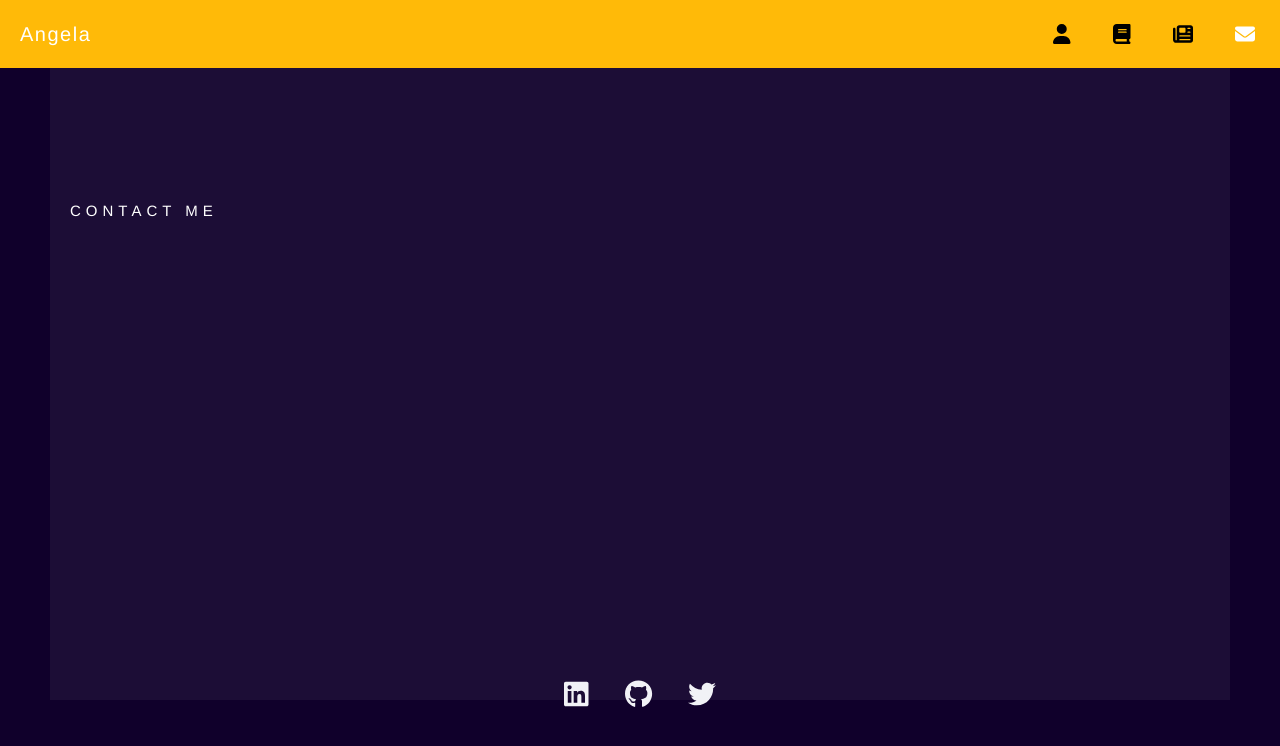
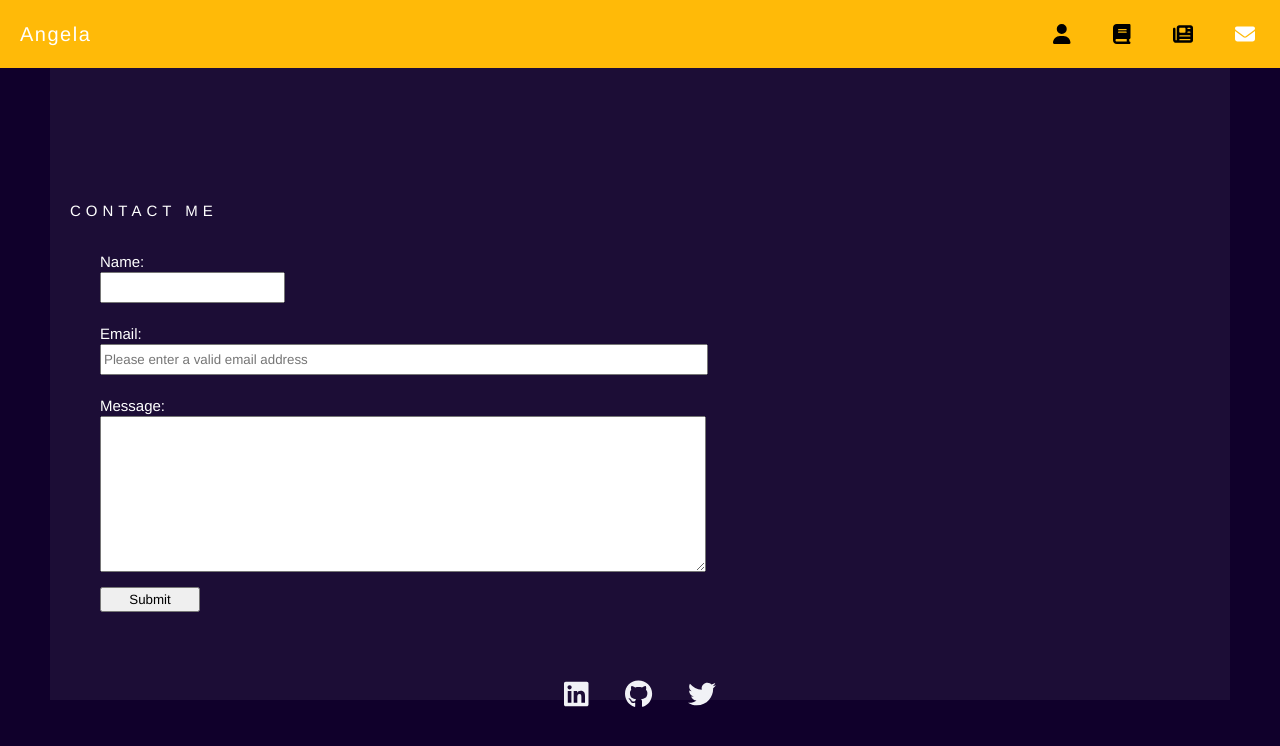
Before and after one commit to angelawong3/react-portfolio, a React (Create React App) app: page /Contact in a window 1280 px wide. Shown: the top 746 px of the page. Built offline with nearby package versions, Linux system fonts and the light colour scheme.

Commit message:
contact form css done

```diff
--- a/src/App.css
+++ b/src/App.css
@@ -255,11 +255,37 @@ span {
   flex-wrap: wrap;
   padding-left: 0;
 }
-
 /* end of resume section css */
 
 /* start of contact section css */
+form {
+  margin: 20px;
+  display: flex;
+  flex-direction: column;
+}
 
+.label {
+  width: 30px;
+  padding: 10px;
+}
+
+input {
+  height: 25px;
+}
+
+.input-email {
+  width: 600px;
+}
+
+.input-message {
+  width: 600px;
+  height: 150px;
+}
+
+.btn-form {
+  margin-left: 10px;
+  width: 100px;
+}
 /* end of contact section css */
 
 /* start of footer css */
@@ -292,4 +318,9 @@ span {
   .skill-list ul {
     flex-direction: column;
   }
+
+  .input-email,
+  .input-message {
+    width: 300px;
+  }
 }
--- a/src/components/Contact/index.js
+++ b/src/components/Contact/index.js
@@ -5,6 +5,32 @@ export default class Contact extends Component {
     return (
       <section id="section">
         <div id="title">CONTACT ME</div>
+        {/* TODO: notification for required field */}
+        <form>
+          <label className="label">
+            Name:&nbsp;
+            <input className="input-name" type="text" name="name" />
+          </label>
+          {/* TODO: validate email address */}
+          <label className="label">
+            Email:&nbsp;
+            <input
+              className="input-email"
+              type="text"
+              name="email"
+              placeholder="Please enter a valid email address"
+            />
+          </label>
+          <label className="label">
+            Message:&nbsp;
+            <textarea
+              className="input-message"
+              type="text"
+              name="message"
+            ></textarea>
+          </label>
+          <input className="btn-form" type="submit" value="Submit" />
+        </form>
         {/*
         contact form with fields for a name, an email address, and a message
         WHEN I move my cursor out of one of the form fields without entering text
```
